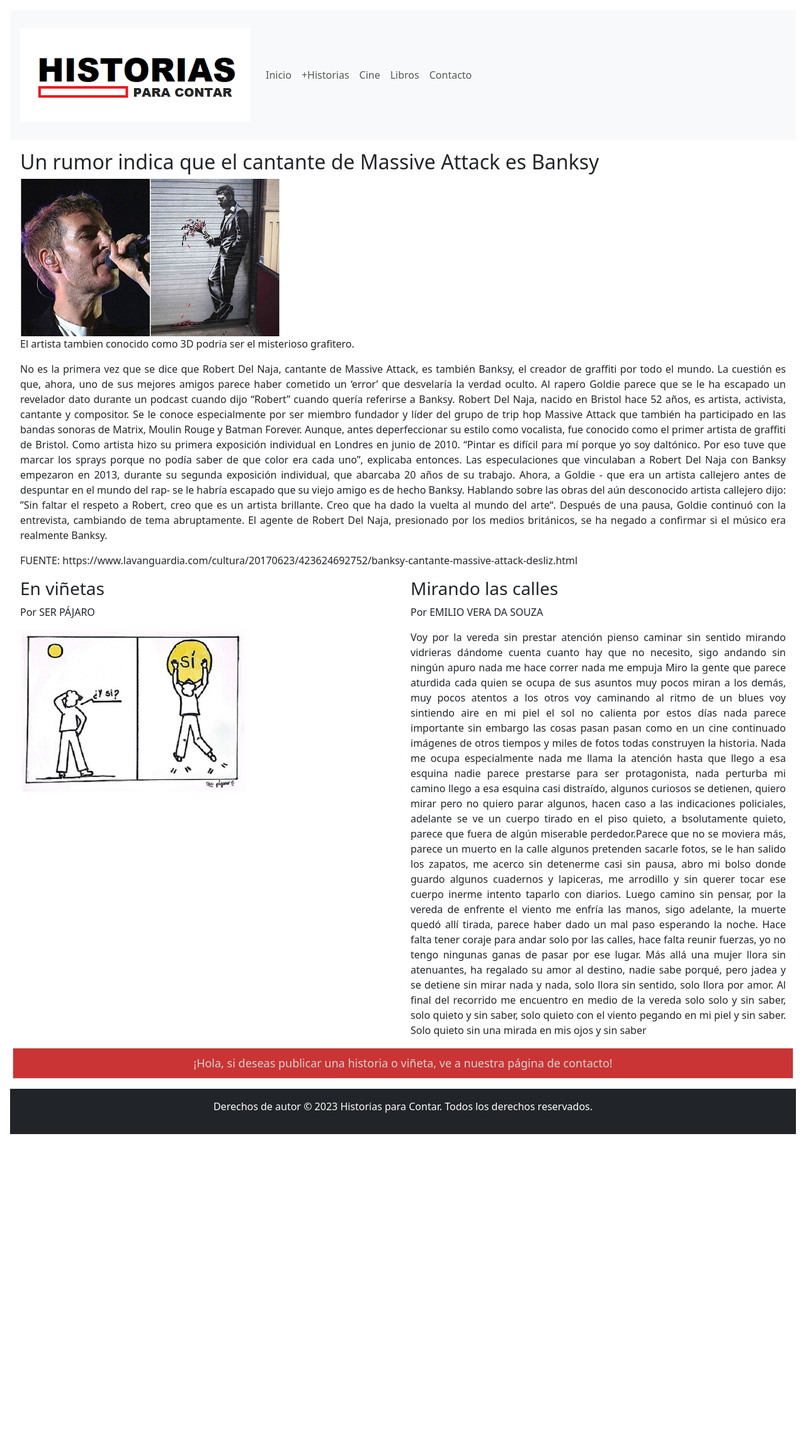
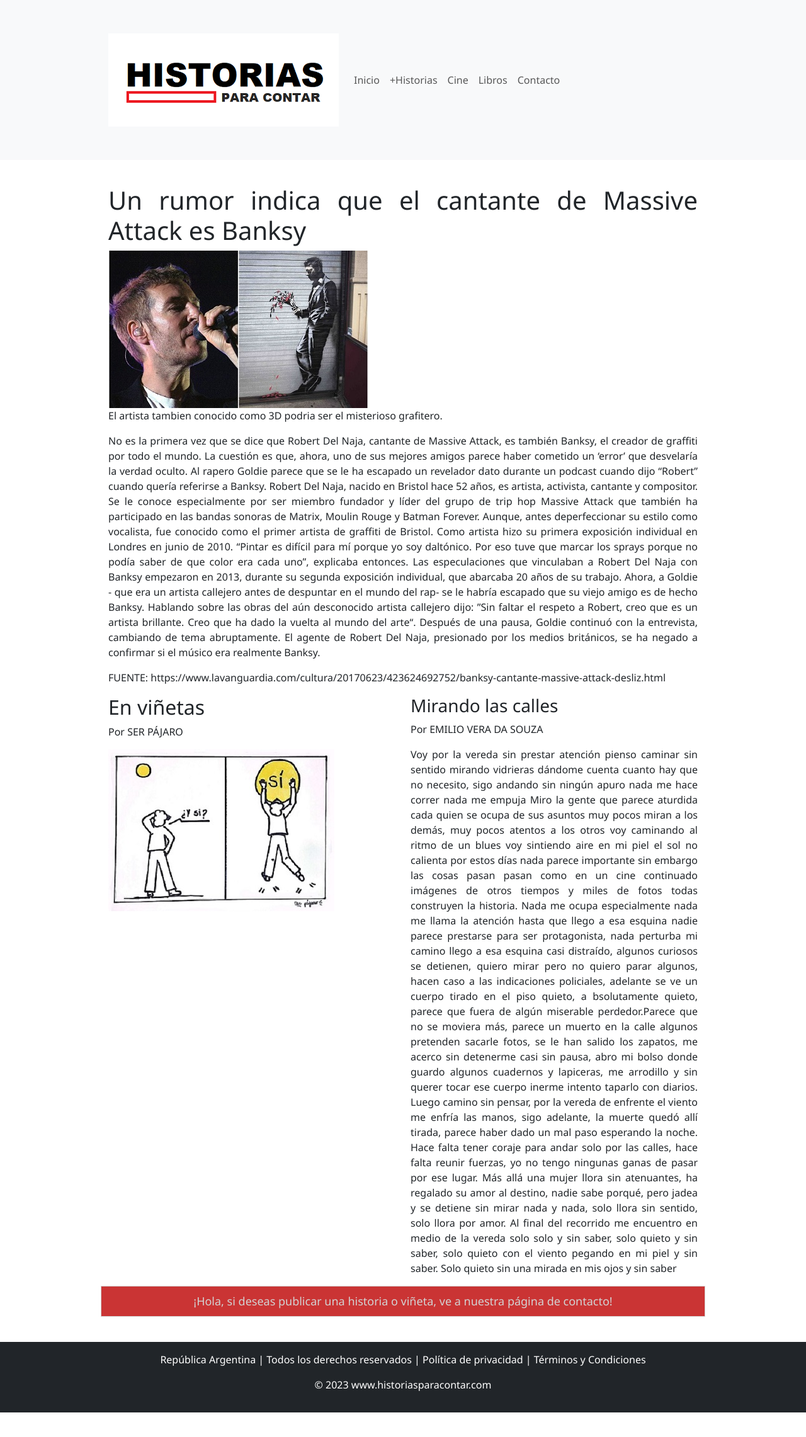
Before and after one commit to ruliroldan/historias_para_contar, a website: page index.html in a window 1280 px wide. Shown: the whole page at 63% size. Before the commit the page ends 1817 px from the top, so only its background shows below. Drawn offline with nearby package versions, Linux system fonts and the light colour scheme.

Commit message:
git commit -m "Correcciones en archivos html y sass, css "# Changes to be committed:

```diff
--- a/index.html
+++ b/index.html
@@ -40,7 +40,7 @@
     </nav>
   </header>
   <main class="container">
-    <h2>Un rumor indica que el cantante de Massive Attack es Banksy</h2>
+    <h1>Un rumor indica que el cantante de Massive Attack es Banksy</h1>
     <img class="img-responsive" src="img/img3.jpg" alt="Baknsy podria ser 3D">
     <p class="img-description">El artista tambien conocido como 3D podria ser el misterioso grafitero.</p>
     <p> No es la primera vez que se dice que Robert Del Naja, cantante de Massive Attack, es también Banksy, el creador de graffiti por todo el mundo. La cuestión es que, ahora, uno de sus mejores amigos parece haber cometido un ‘error’ que desvelaría la verdad oculto. Al rapero Goldie parece que se le ha escapado un revelador dato durante un podcast cuando dijo “Robert” cuando quería referirse a Banksy. Robert Del Naja, nacido en Bristol hace 52 años, es artista, activista, cantante y compositor.
@@ -55,7 +55,7 @@
       <p>FUENTE: https://www.lavanguardia.com/cultura/20170623/423624692752/banksy-cantante-massive-attack-desliz.html</p>
       <div class="row">
       <div class="col-md-6">
-        <h3>En viñetas</h3>
+        <h2>En viñetas</h2>
         <p>Por SER PÁJARO</p>
         <img src="img/img2.jpg" alt="Viñeta">
       </div>
@@ -87,7 +87,8 @@
     </div>
   </main>
   <footer class="bg-dark text-white text-center py-3">
-    <p>Derechos de autor &copy; 2023 Historias para Contar. Todos los derechos reservados.</p>
+    <p>República Argentina | Todos los derechos reservados | Política de privacidad | Términos y Condiciones</p>
+      <p>© 2023 www.historiasparacontar.com</p>
   </footer>
   <script src="https://cdn.jsdelivr.net/npm/bootstrap@5.3.0/dist/js/bootstrap.bundle.min.js"></script>
   <script src="script.js"></script>
--- a/scss/body.scss
+++ b/scss/body.scss
@@ -4,6 +4,7 @@
   text-align: justify;
   font-size: $base-font-size;
   margin-bottom: 40px;
+  font-family: 'Segoe UI', Tahoma, Geneva, Verdana, sans-serif; /* sin el duplicado "sans-serif" */
 
   // Estilos responsive
   @media (max-width: 576px) {
--- a/scss/container.scss
+++ b/scss/container.scss
@@ -4,7 +4,7 @@
   margin-top: 40px;
   margin-bottom: 40px;
 
-    // Estilos responsive
+  /* Estilos responsive */
   @media (max-width: 576px) {
     margin-top: 20px;
     margin-bottom: 20px;
```
Also changed, not shown: pages/+historias.html (+4 -3 lines), pages/cine.html (+5 -3 lines), pages/contacto.html (+2 -1 lines), pages/libros.html (+2 -1 lines), css/body.css (added), css/common.css (added), css/container.css (added), css/mi-cartel.css (added), css/styles.css, css/variables.css (added), scss/styles.scss (line endings or trailing spaces), 5 other files. Lines whose indentation alone changed are shown as unchanged.
